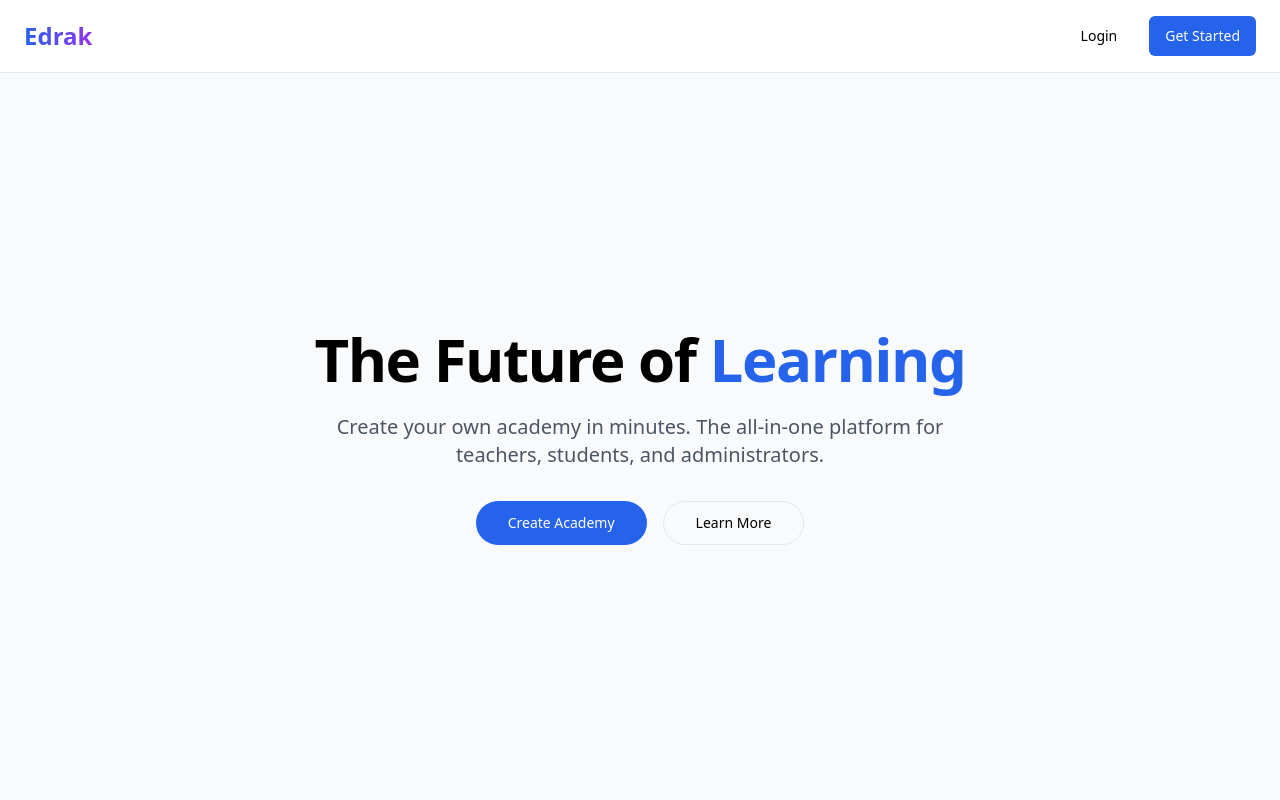
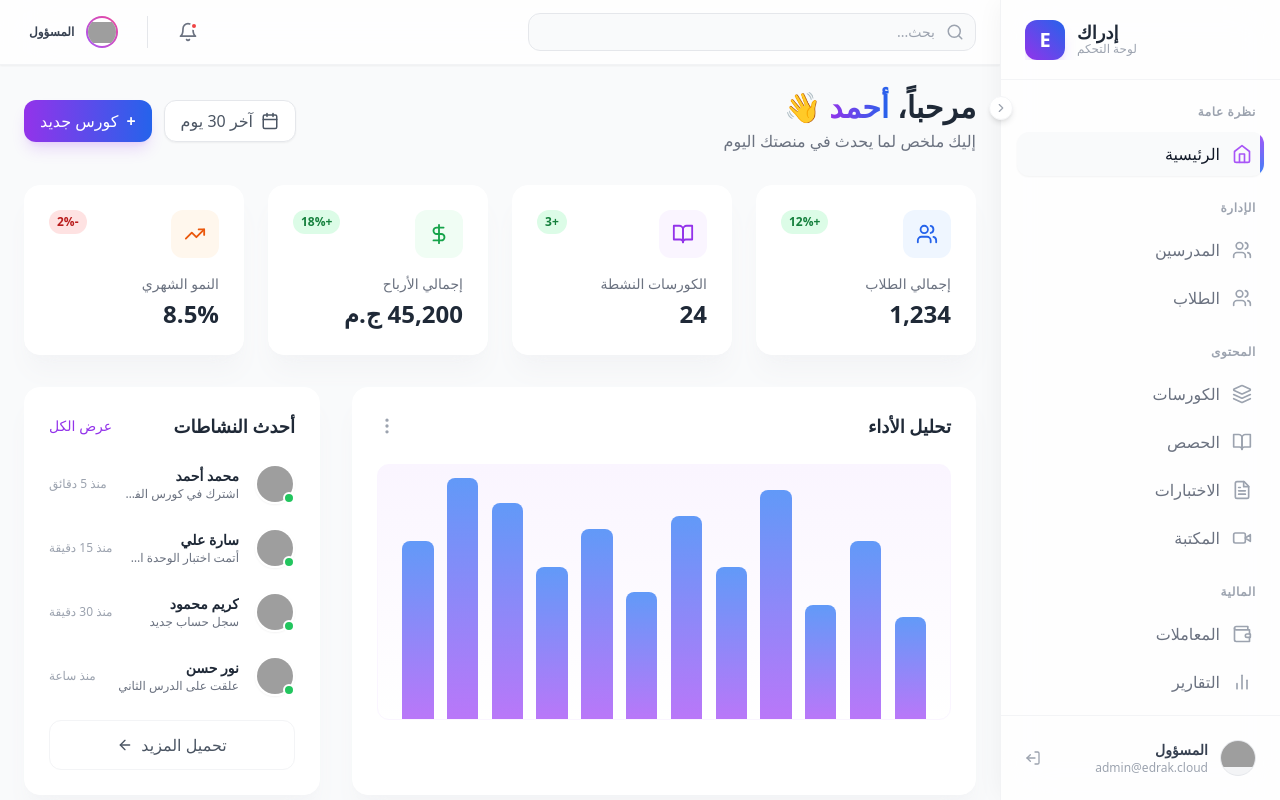
Before and after one commit to essamaboelmgd/edrak-client, a React (Vite) app: page /app in a window 1280 px wide. Before the commit this address led to /. Built offline with nearby package versions, Linux system fonts and the light colour scheme; grey boxes are pictures that could not be loaded.

Commit message:
update dashboard && login && register

```diff
--- a/src/App.tsx
+++ b/src/App.tsx
@@ -74,6 +74,14 @@ function AppRoutes({ subdomain }: { subdomain: string | null }) {
         <Route path="/login" element={<LoginPage />} />
         <Route path="/signup" element={<SignupSelection />} />
         <Route path="/signup/student" element={<StudentSignup />} />
+
+        {/* Allow accessing Dashboard via /app route on main domain for testing/local dev */}
+        <Route path="/app" element={<DashboardLayout />}>
+            <Route index element={<Dashboard />} />
+            <Route path="teachers" element={<div>Teachers Page</div>} />
+            <Route path="students" element={<div>Students Page</div>} />
+        </Route>
+
         <Route path="*" element={<Navigate to="/" />} />
       </Routes>
     )
--- a/src/components/layout/Header.tsx
+++ b/src/components/layout/Header.tsx
@@ -2,26 +2,26 @@ import { Bell, Search, Menu } from 'lucide-react';
 
 export default function Header() {
   return (
-    <header className="sticky top-0 z-40 w-full bg-white/80 backdrop-blur-xl border-b border-gray-200/50 shadow-sm">
+    <header className="sticky top-0 z-40 w-full bg-white/80 backdrop-blur-xl border-b border-gray-200/50 shadow-sm" dir="rtl">
       <div className="flex h-16 items-center justify-between px-6">
 
-        {/* Left: Mobile Menu Trigger & Search */}
+        {/* Right: Mobile Menu Trigger & Search (Visually Right in RTL) */}
         <div className="flex items-center gap-4 flex-1">
           <button className="md:hidden p-2 text-gray-500 hover:bg-gray-100 rounded-lg">
              <Menu size={20} />
           </button>
 
           <div className="hidden md:flex items-center w-full max-w-md relative group">
-            <Search className="absolute left-3 text-gray-400 group-focus-within:text-purple-500 transition-colors" size={18} />
+            <Search className="absolute right-3 text-gray-400 group-focus-within:text-purple-500 transition-colors" size={18} />
             <input
               type="text"
-              placeholder="Search anything..."
-              className="w-full bg-gray-50 border border-gray-200 rounded-xl pl-10 pr-4 py-2 text-sm focus:outline-none focus:ring-2 focus:ring-purple-500/20 focus:border-purple-500 transition-all placeholder:text-gray-400"
+              placeholder="بحث..."
+              className="w-full bg-gray-50 border border-gray-200 rounded-xl pr-10 pl-4 py-2 text-sm focus:outline-none focus:ring-2 focus:ring-purple-500/20 focus:border-purple-500 transition-all placeholder:text-gray-400 text-right"
             />
           </div>
         </div>
 
-        {/* Right: Actions */}
+        {/* Left: Actions (Visually Left in RTL) */}
         <div className="flex items-center gap-3">
           {/* Notifications */}
           <button className="relative p-2.5 text-gray-500 hover:text-purple-600 hover:bg-purple-50 rounded-xl transition-all group">
@@ -38,8 +38,8 @@ export default function Header() {
                    <img src="https://ui-avatars.com/api/?name=Admin+User&background=random" alt="User" />
                 </div>
              </div>
-             <div className="hidden md:block text-left mr-1">
-                <p className="text-xs font-bold text-gray-700">Admin</p>
+             <div className="hidden md:block text-right mr-1">
+                <p className="text-xs font-bold text-gray-700">المسؤول</p>
              </div>
           </button>
         </div>
--- a/src/components/layout/Sidebar.tsx
+++ b/src/components/layout/Sidebar.tsx
@@ -20,41 +20,41 @@ function classNames(...classes: (string | undefined | null | false)[]) {
   return classes.filter(Boolean).join(' ');
 }
 
-// Menu Items Configuration
+// Menu Items Configuration (Arabic)
 const menuItems = [
   {
-    title: 'Overview',
+    title: 'نظرة عامة',
     items: [
-      { name: 'Dashboard', icon: Home, path: '/app', color: 'text-purple-500' },
+      { name: 'الرئيسية', icon: Home, path: '/app', color: 'text-purple-500' },
     ]
   },
   {
-    title: 'Management',
+    title: 'الإدارة',
     items: [
-      { name: 'Teachers', icon: Users, path: '/app/teachers', color: 'text-blue-500' },
-      { name: 'Students', icon: Users, path: '/app/students', color: 'text-pink-500' },
+      { name: 'المدرسين', icon: Users, path: '/app/teachers', color: 'text-blue-500' },
+      { name: 'الطلاب', icon: Users, path: '/app/students', color: 'text-pink-500' },
     ]
   },
   {
-    title: 'Content',
+    title: 'المحتوى',
     items: [
-      { name: 'Courses', icon: Layers, path: '/app/courses', color: 'text-orange-500' },
-      { name: 'Lessons', icon: BookOpen, path: '/app/lessons', color: 'text-yellow-500' },
-      { name: 'Exams', icon: FileText, path: '/app/exams', color: 'text-green-500' },
-      { name: 'Library', icon: Video, path: '/app/library', color: 'text-red-500' },
+      { name: 'الكورسات', icon: Layers, path: '/app/courses', color: 'text-orange-500' },
+      { name: 'الحصص', icon: BookOpen, path: '/app/lessons', color: 'text-yellow-500' },
+      { name: 'الاختبارات', icon: FileText, path: '/app/exams', color: 'text-green-500' },
+      { name: 'المكتبة', icon: Video, path: '/app/library', color: 'text-red-500' },
     ]
   },
   {
-    title: 'Finance',
+    title: 'المالية',
     items: [
-      { name: 'Transactions', icon: Wallet, path: '/app/transactions', color: 'text-emerald-500' },
-      { name: 'Reports', icon: BarChart2, path: '/app/reports', color: 'text-cyan-500' },
+      { name: 'المعاملات', icon: Wallet, path: '/app/transactions', color: 'text-emerald-500' },
+      { name: 'التقارير', icon: BarChart2, path: '/app/reports', color: 'text-cyan-500' },
     ]
   },
   {
-    title: 'System',
+    title: 'النظام',
     items: [
-      { name: 'Settings', icon: Settings, path: '/app/settings', color: 'text-gray-500' },
+      { name: 'الإعدادات', icon: Settings, path: '/app/settings', color: 'text-gray-500' },
     ]
   }
 ];
@@ -68,38 +68,38 @@ export default function Sidebar() {
       animate={{ width: isCollapsed ? 80 : 280 }}
       transition={{ type: 'spring', damping: 20, stiffness: 100 }}
       className={classNames(
-        "relative h-screen bg-white/80 backdrop-blur-xl border-r border-gray-200/50 hidden md:flex flex-col z-50",
-        "shadow-[4px_0_24px_-4px_rgba(0,0,0,0.05)]"
+        "relative h-screen bg-white/80 backdrop-blur-xl border-l border-gray-200/50 hidden md:flex flex-col z-50",
+        "shadow-[-4px_0_24px_-4px_rgba(0,0,0,0.05)]"
       )}
     >
       {/* Logo Section */}
       <div className="h-20 flex items-center justify-center border-b border-gray-100 px-6">
-        <div className="flex items-center gap-3 w-full overflow-hidden">
+        <div className="flex items-center gap-3 w-full overflow-hidden justify-end">
+           <AnimatePresence>
+            {!isCollapsed && (
+              <motion.div
+                initial={{ opacity: 0, x: 10 }}
+                animate={{ opacity: 1, x: 0 }}
+                exit={{ opacity: 0, x: 10 }}
+                className="flex flex-col items-end"
+              >
+                <span className="font-bold text-gray-800 text-lg leading-none">إدراك</span>
+                <span className="text-xs text-gray-400 font-medium">لوحة التحكم</span>
+              </motion.div>
+            )}
+          </AnimatePresence>
           <div className="w-10 h-10 rounded-xl bg-gradient-to-tr from-purple-600 to-blue-600 flex items-center justify-center shrink-0 shadow-lg shadow-purple-500/20">
             <span className="text-white font-bold text-xl">E</span>
           </div>
-          <AnimatePresence>
-            {!isCollapsed && (
-              <motion.div
-                initial={{ opacity: 0, x: -10 }}
-                animate={{ opacity: 1, x: 0 }}
-                exit={{ opacity: 0, x: -10 }}
-                className="flex flex-col"
-              >
-                <span className="font-bold text-gray-800 text-lg leading-none">Edrak</span>
-                <span className="text-xs text-gray-400 font-medium">Admin Panel</span>
-              </motion.div>
-            )}
-          </AnimatePresence>
         </div>
       </div>
 
-      {/* Collapse Toggle */}
+      {/* Collapse Toggle - Left Side for RTL */}
       <button
         onClick={() => setIsCollapsed(!isCollapsed)}
-        className="absolute -right-3 top-24 w-6 h-6 bg-white border border-gray-100 rounded-full shadow-md flex items-center justify-center text-gray-400 hover:text-purple-600 hover:scale-110 transition-all z-50"
+        className="absolute -left-3 top-24 w-6 h-6 bg-white border border-gray-100 rounded-full shadow-md flex items-center justify-center text-gray-400 hover:text-purple-600 hover:scale-110 transition-all z-50"
       >
-        {isCollapsed ? <ChevronRight size={14} /> : <ChevronLeft size={14} />}
+        {isCollapsed ? <ChevronLeft size={14} /> : <ChevronRight size={14} />}
       </button>
 
       {/* Navigation */}
@@ -107,7 +107,7 @@ export default function Sidebar() {
         {menuItems.map((group, idx) => (
           <div key={idx}>
             {!isCollapsed && (
-              <h3 className="text-xs font-semibold text-gray-400 uppercase tracking-wider mb-3 px-2">
+              <h3 className="text-xs font-semibold text-gray-400 uppercase tracking-wider mb-3 px-2 text-right">
                 {group.title}
               </h3>
             )}
@@ -125,11 +125,11 @@ export default function Sidebar() {
                 >
                   {({ isActive }) => (
                     <>
-                      {/* Active Indicator Line */}
+                      {/* Active Indicator Line - Right Side for RTL */}
                       {isActive && (
                         <motion.div
                           layoutId="activeTab"
-                          className="absolute left-0 top-0 bottom-0 w-1 bg-gradient-to-b from-purple-500 to-blue-500 rounded-r-full"
+                          className="absolute right-0 top-0 bottom-0 w-1 bg-gradient-to-b from-purple-500 to-blue-500 rounded-l-full"
                         />
                       )}
 
@@ -145,9 +145,9 @@ export default function Sidebar() {
                         <span className="font-medium whitespace-nowrap">{item.name}</span>
                       )}
 
-                      {/* Tooltip for collapsed state */}
+                      {/* Tooltip for collapsed state - Left side for RTL */}
                       {isCollapsed && (
-                        <div className="absolute left-full ml-4 top-1/2 -translate-y-1/2 px-3 py-1.5 bg-gray-900 text-white text-xs rounded-md opacity-0 group-hover:opacity-100 transition-opacity pointer-events-none whitespace-nowrap z-50 shadow-xl">
+                        <div className="absolute right-full mr-4 top-1/2 -translate-y-1/2 px-3 py-1.5 bg-gray-900 text-white text-xs rounded-md opacity-0 group-hover:opacity-100 transition-opacity pointer-events-none whitespace-nowrap z-50 shadow-xl">
                           {item.name}
                         </div>
                       )}
@@ -170,12 +170,12 @@ export default function Sidebar() {
              <img src="https://ui-avatars.com/api/?name=Admin+User&background=random" alt="User" />
           </div>
           {!isCollapsed && (
-            <div className="flex-1 text-left overflow-hidden">
-              <p className="text-sm font-semibold text-gray-700 truncate">Admin User</p>
+            <div className="flex-1 text-right overflow-hidden">
+              <p className="text-sm font-semibold text-gray-700 truncate">المسؤول</p>
               <p className="text-xs text-gray-400 truncate">admin@edrak.cloud</p>
             </div>
           )}
-          {!isCollapsed && <LogOut size={16} className="text-gray-400 group-hover:text-red-500 transition-colors" />}
+          {!isCollapsed && <LogOut size={16} className="text-gray-400 group-hover:text-red-500 transition-colors rotate-180" />}
         </button>
       </div>
     </motion.aside>
--- a/src/layouts/DashboardLayout.tsx
+++ b/src/layouts/DashboardLayout.tsx
@@ -4,7 +4,7 @@ import Header from '@/components/layout/Header';
 
 export default function DashboardLayout() {
   return (
-    <div className="flex h-screen w-full bg-gray-50 overflow-hidden font-sans">
+    <div className="flex h-screen w-full bg-gray-50 overflow-hidden font-sans" dir="rtl">
       <Sidebar />
       <div className="flex flex-col flex-1 overflow-hidden">
         <Header />
--- a/src/pages/app/Dashboard.tsx
+++ b/src/pages/app/Dashboard.tsx
@@ -1,21 +1,168 @@
+import { motion } from 'framer-motion';
+import {
+  Users,
+  BookOpen,
+  DollarSign,
+  TrendingUp,
+  MoreVertical,
+  Calendar,
+  ArrowRight
+} from 'lucide-react';
+
+const stats = [
+  {
+    title: 'إجمالي الطلاب',
+    value: '1,234',
+    change: '+12%',
+    isPositive: true,
+    icon: Users,
+    color: 'bg-blue-500',
+    lightColor: 'bg-blue-50',
+    textColor: 'text-blue-600'
+  },
+  {
+    title: 'الكورسات النشطة',
+    value: '24',
+    change: '+3',
+    isPositive: true,
+    icon: BookOpen,
+    color: 'bg-purple-500',
+    lightColor: 'bg-purple-50',
+    textColor: 'text-purple-600'
+  },
+  {
+    title: 'إجمالي الأرباح',
+    value: '45,200 ج.م',
+    change: '+18%',
+    isPositive: true,
+    icon: DollarSign,
+    color: 'bg-green-500',
+    lightColor: 'bg-green-50',
+    textColor: 'text-green-600'
+  },
+  {
+    title: 'النمو الشهري',
+    value: '8.5%',
+    change: '-2%',
+    isPositive: false,
+    icon: TrendingUp,
+    color: 'bg-orange-500',
+    lightColor: 'bg-orange-50',
+    textColor: 'text-orange-600'
+  },
+];
+
+const recentActivity = [
+  { id: 1, user: 'محمد أحمد', action: 'اشترك في كورس الفيزياء', time: 'منذ 5 دقائق', avatar: 'https://ui-avatars.com/api/?name=Mohamed+Ahmed&background=random' },
+  { id: 2, user: 'سارة علي', action: 'أتمت اختبار الوحدة الأولى', time: 'منذ 15 دقيقة', avatar: 'https://ui-avatars.com/api/?name=Sara+Ali&background=random' },
+  { id: 3, user: 'كريم محمود', action: 'سجل حساب جديد', time: 'منذ 30 دقيقة', avatar: 'https://ui-avatars.com/api/?name=Kareem+Mahmoud&background=random' },
+  { id: 4, user: 'نور حسن', action: 'علقت على الدرس الثاني', time: 'منذ ساعة', avatar: 'https://ui-avatars.com/api/?name=Nour+Hassan&background=random' },
+];
+
 export default function Dashboard() {
   return (
-    <div className="p-8">
-      <h1 className="text-3xl font-bold mb-4">Dashboard</h1>
-      <div className="grid grid-cols-1 md:grid-cols-3 gap-6">
-        <div className="bg-white p-6 rounded-xl shadow-sm border">
-          <h3 className="font-semibold mb-2">Total Students</h3>
-          <p className="text-3xl font-bold text-blue-600">1,234</p>
+    <div className="space-y-8" dir="rtl">
+      {/* Welcome Section */}
+      <div className="flex flex-col md:flex-row md:items-center justify-between gap-4">
+        <div>
+           <h1 className="text-2xl md:text-3xl font-bold text-gray-800">
+             مرحباً، <span className="bg-gradient-to-r from-purple-600 to-blue-600 bg-clip-text text-transparent">أحمد</span> 👋
+           </h1>
+           <p className="text-gray-500 mt-1">إليك ملخص لما يحدث في منصتك اليوم</p>
         </div>
-        <div className="bg-white p-6 rounded-xl shadow-sm border">
-          <h3 className="font-semibold mb-2">Active Courses</h3>
-          <p className="text-3xl font-bold text-green-600">12</p>
-        </div>
-        <div className="bg-white p-6 rounded-xl shadow-sm border">
-          <h3 className="font-semibold mb-2">Revenue</h3>
-          <p className="text-3xl font-bold text-purple-600">$45,200</p>
+        <div className="flex gap-3">
+           <button className="flex items-center gap-2 px-4 py-2 bg-white border border-gray-200 rounded-xl text-gray-600 hover:bg-gray-50 transition-colors shadow-sm">
+             <Calendar size={18} />
+             <span>آخر 30 يوم</span>
+           </button>
+           <button className="flex items-center gap-2 px-4 py-2 bg-gradient-to-r from-purple-600 to-blue-600 text-white rounded-xl shadow-lg shadow-purple-500/20 hover:shadow-purple-500/30 transition-all hover:scale-105 active:scale-95">
+             <span className="font-bold">+</span>
+             <span>كورس جديد</span>
+           </button>
         </div>
       </div>
+
+      {/* Stats Grid */}
+      <div className="grid grid-cols-1 sm:grid-cols-2 lg:grid-cols-4 gap-6">
+        {stats.map((stat, idx) => (
+          <motion.div
+            key={idx}
+            initial={{ opacity: 0, y: 20 }}
+            animate={{ opacity: 1, y: 0 }}
+            transition={{ delay: idx * 0.1 }}
+            className="bg-white p-6 rounded-2xl shadow-xl shadow-gray-100 border border-white hover:border-purple-100 transition-all group"
+          >
+            <div className="flex justify-between items-start mb-4">
+               <div className={`w-12 h-12 rounded-xl ${stat.lightColor} flex items-center justify-center group-hover:scale-110 transition-transform`}>
+                 <stat.icon size={22} className={stat.textColor} />
+               </div>
+               <span className={`text-xs font-bold px-2 py-1 rounded-full ${stat.isPositive ? 'bg-green-100 text-green-700' : 'bg-red-100 text-red-700'}`}>
+                 {stat.change}
+               </span>
+            </div>
+            <h3 className="text-gray-500 text-sm font-medium">{stat.title}</h3>
+            <p className="text-2xl font-bold text-gray-800 mt-1">{stat.value}</p>
+          </motion.div>
+        ))}
+      </div>
+
+      <div className="grid grid-cols-1 lg:grid-cols-3 gap-8">
+         {/* Main Chart Area (Placeholder) */}
+         <motion.div
+            initial={{ opacity: 0, x: 20 }}
+            animate={{ opacity: 1, x: 0 }}
+            transition={{ delay: 0.4 }}
+            className="lg:col-span-2 bg-white rounded-2xl shadow-xl shadow-gray-100 border border-white p-6"
+         >
+            <div className="flex justify-between items-center mb-6">
+               <h3 className="font-bold text-lg text-gray-800">تحليل الأداء</h3>
+               <button className="text-gray-400 hover:text-gray-600"><MoreVertical size={20} /></button>
+            </div>
+            {/* Visual Placeholder for Chart */}
+            <div className="h-64 w-full bg-gradient-to-b from-purple-50 to-white rounded-xl border border-purple-50 flex items-end justify-between px-6 pb-0 overflow-hidden relative group">
+               <div className="absolute inset-0 flex items-center justify-center opacity-0 group-hover:opacity-100 transition-opacity bg-white/50 backdrop-blur-sm z-10">
+                  <p className="text-purple-600 font-bold">مخطط بياني تفاعلي (قريباً)</p>
+               </div>
+               {[40, 70, 45, 90, 60, 80, 50, 75, 60, 85, 95, 70].map((h, i) => (
+                   <div key={i} className="w-[6%] bg-gradient-to-t from-purple-500 to-blue-500 rounded-t-lg opacity-80 hover:opacity-100 transition-all hover:scale-y-110 origin-bottom" style={{ height: `${h}%` }}></div>
+               ))}
+            </div>
+         </motion.div>
+
+         {/* Recent Activity */}
+         <motion.div
+            initial={{ opacity: 0, x: -20 }}
+            animate={{ opacity: 1, x: 0 }}
+            transition={{ delay: 0.5 }}
+            className="bg-white rounded-2xl shadow-xl shadow-gray-100 border border-white p-6"
+         >
+            <div className="flex justify-between items-center mb-6">
+               <h3 className="font-bold text-lg text-gray-800">أحدث النشاطات</h3>
+               <button className="text-purple-600 text-sm font-medium hover:underline">عرض الكل</button>
+            </div>
+
+            <div className="space-y-6">
+               {recentActivity.map((activity) => (
+                 <div key={activity.id} className="flex items-center gap-4 group cursor-pointer">
+                    <div className="relative">
+                       <img src={activity.avatar} alt={activity.user} className="w-10 h-10 rounded-full border-2 border-white shadow-sm group-hover:scale-105 transition-transform" />
+                       <div className="absolute bottom-0 right-0 w-3 h-3 bg-green-500 border-2 border-white rounded-full"></div>
+                    </div>
+                    <div className="flex-1 min-w-0 text-right">
+                       <p className="text-sm font-bold text-gray-800 truncate">{activity.user}</p>
+                       <p className="text-xs text-gray-500 truncate">{activity.action}</p>
+                    </div>
+                    <span className="text-xs text-gray-400 whitespace-nowrap">{activity.time}</span>
+                 </div>
+               ))}
+            </div>
+
+            <button className="w-full mt-6 py-3 rounded-xl border border-gray-100 text-gray-600 font-medium hover:bg-gray-50 transition-colors flex items-center justify-center gap-2 group">
+               <span>تحميل المزيد</span>
+               <ArrowRight size={16} className="group-hover:-translate-x-1 transition-transform rotate-180" />
+            </button>
+         </motion.div>
+      </div>
     </div>
-  )
+  );
 }
--- a/src/pages/auth/StudentSignup.tsx
+++ b/src/pages/auth/StudentSignup.tsx
@@ -80,7 +80,7 @@ export default function StudentSignup() {
     setError('');
 
     try {
-      await client.post('/auth/student/signup', formData);
+      await client.post('/auth/signup/student', formData);
       navigate('/login'); // Redirect to login after success
     } catch (err: any) {
       console.error('Signup error:', err);
```
